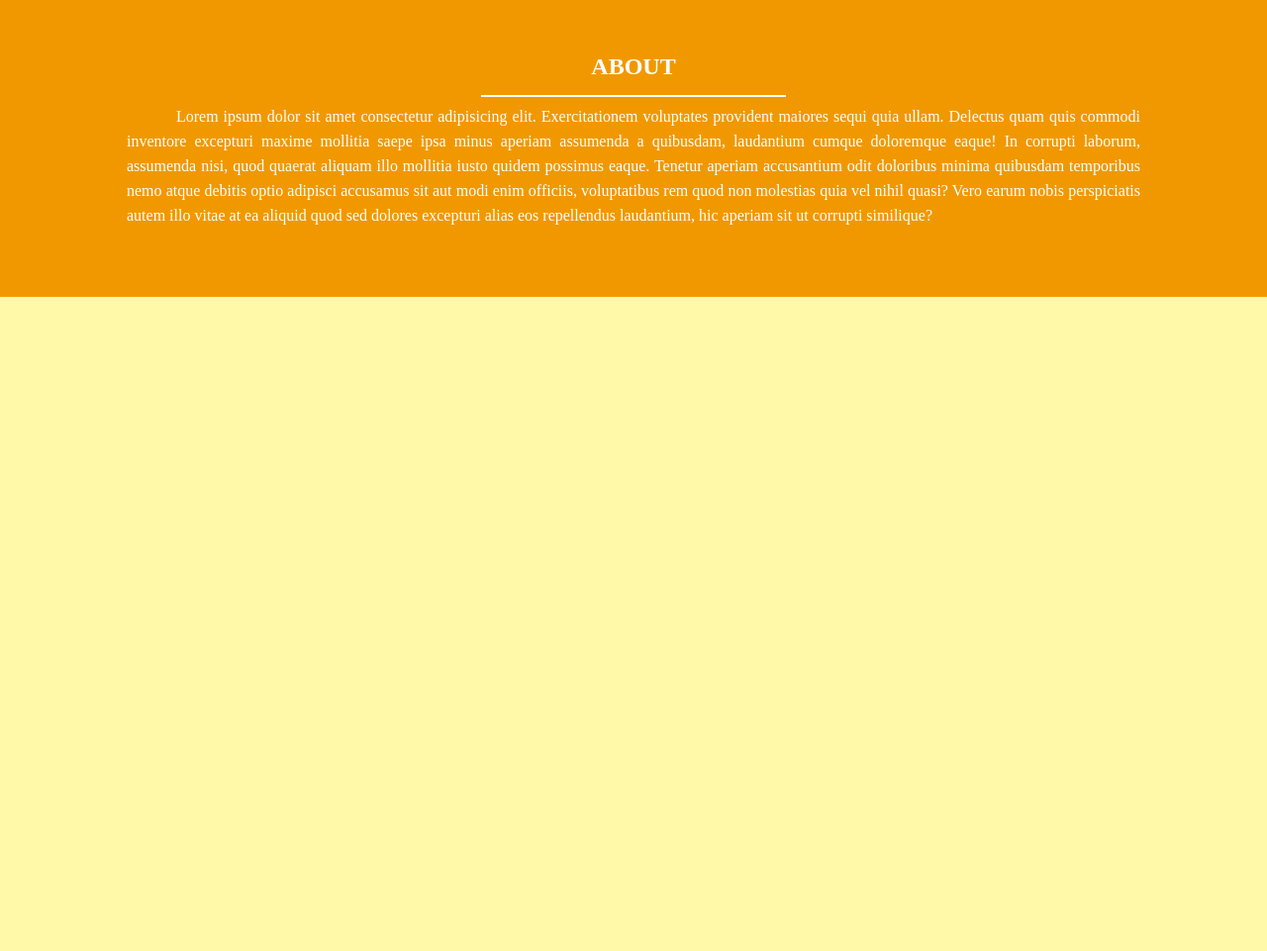
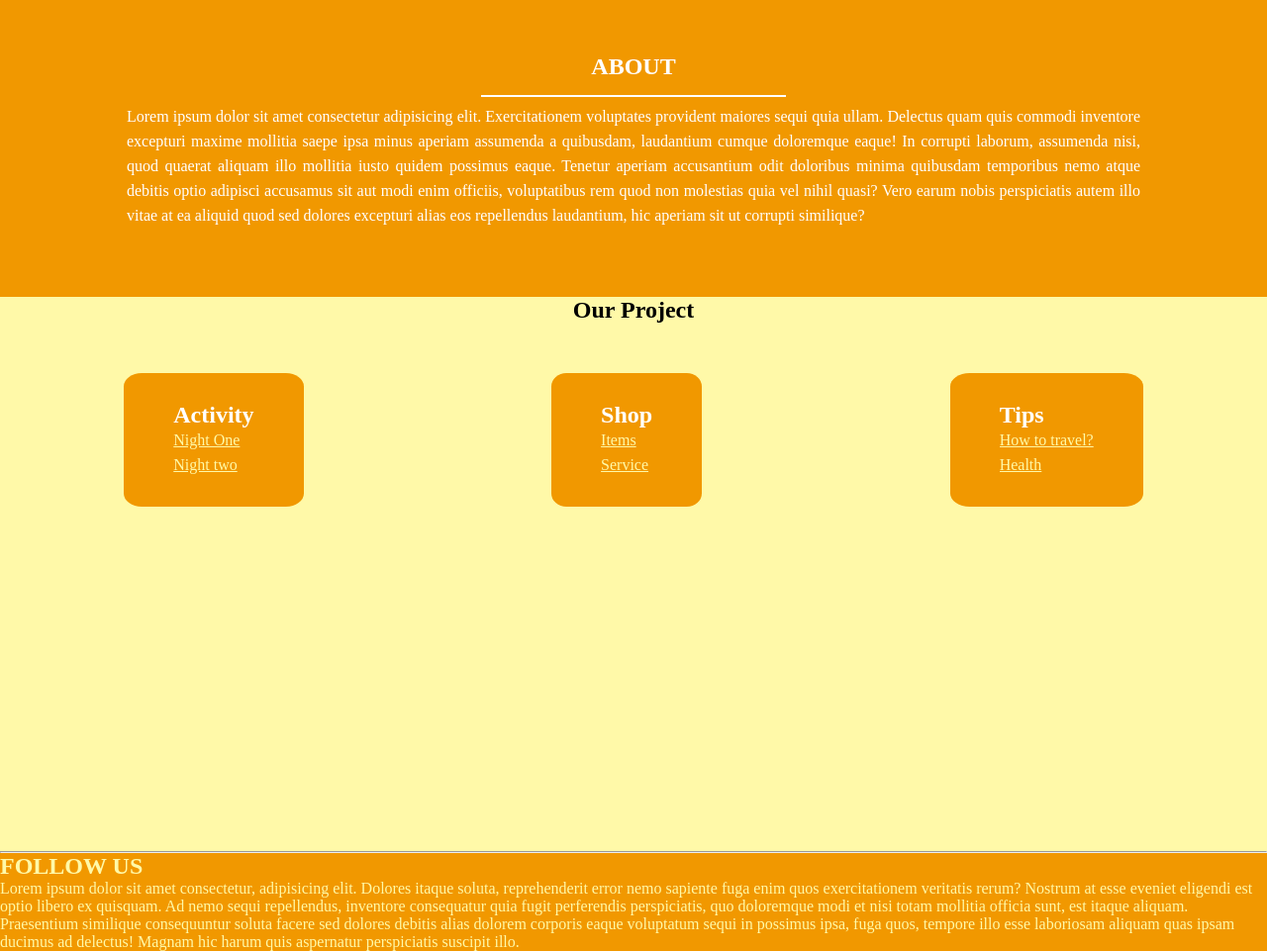
Before and after one commit to irzafai/Belajar-aja, a plain HTML site: page Simple project.html in a window 1280 px wide. Shown: the part 815-1776 px from the top of the page at 99% size. Before the commit the page ends 1115 px from the top, so only its background shows below. Drawn offline with Linux system fonts and the light colour scheme.

Commit message:
belajar aja

```diff
--- a/Simple project.html
+++ b/Simple project.html
@@ -1,22 +1,26 @@
 <!DOCTYPE html>
 <html lang="en">
+
 <head>
     <meta charset="UTF-8">
     <meta name="viewport" content="width=device-width, initial-scale=1.0">
     <title>Document</title>
 </head>
 <style>
-*{
+    * {
         margin: 0;
         padding: 0;
         box-sizing: border-box;
         font-family: 'montserrat';
         scroll-behavior: smooth;
+        overflow-x: hidden;
     }
-body{
+
+    body {
         background-color: #fff9a8;
     }
-.nav{
+
+    .nav {
         position: fixed;
         background-color: #fff9a8;
         left: 0;
@@ -26,40 +30,48 @@ background-color: #fff9a8;
         justify-content: center;
         z-index: 10;
     }
-.nav ul{
+
+    .nav ul {
         display: flex;
     }
-.nav ul li{
+
+    .nav ul li {
         list-style: none;
-    margin-left: 5px;
     }
-.nav ul li a{
+
+    .nav ul li a {
         text-decoration: none;
-    padding: 6px 15px;
+        /* padding: 6px 15px; */
+        margin: 10px;
         color: #f19800;
         font-size: 20px;
         font-weight: bold;
     }
+
     .nav ul li a:hover,
     .nav ul li a:active {
         background-color: #f19800;
         color: white;
         border-radius: 10px;
     }
-.hero{
+
+    .hero {
         height: 100vh;
         position: relative;
         overflow: hidden;
     }
-.hero img{
+
+    .hero img {
         position: absolute;
         width: 100%;
         height: 100%;
         object-fit: cover;
     }
-#landing{
+
+    #landing {
         height: 100vh;
     }
+
     #landing h1 {
         position: absolute;
         z-index: 2;
@@ -70,56 +82,99 @@ overflow: hidden;
         color: white;
         text-align: center;
     }
-.btn{
+
+    .btn {
         position: absolute;
         top: 80%;
         z-index: 9;
         margin: 0 auto;
         left: 50%;
-transform: translate(-50%,-50%);
+        transform: translate(-50%, -50%);
         text-decoration: none;
         padding: 12px 20px;
         border-radius: 10px;
         background-color: #f19800;
         color: white;
         font-size: 25px;
-box-shadow: 5px 0 15px rgb(85,85,0.8);
+        box-shadow: 5px 0 15px rgb(85, 85, 0.8);
     }
-#landing::before{
-content: "";
-position: absolute;
-bottom: 0;
-width: 100%;
-height: 100px;
-background: linear-gradient(to top,#f19800,transparant);
 
-}
-#about{
+
+
+    #about {
         padding: 70px 0;
         line-height: 25px;
         color: #fff;
         background-color: #f19800;
     }
-.content{
+
+    .content {
         z-index: 5;
         position: relative;
         text-align: center;
         width: 80%;
         margin: 0 auto;
     }
-.content hr{
+
+    .content hr {
         width: 30%;
         border: 1px solid #fff;
         text-align: center;
         display: inline-block;
     }
-.content p{
+
+    .content p {
         text-align: justify;
-    text-indent: 50px;
     }
 
+    .project{
+        width: 100vw;
+        height: 70vh;
+    }
+    .title-project{
+        display: flex;
+        justify-content: center;
+    }
+    .card-area{
+        width: 100%;
+        display: flex;
+        justify-content: space-around;
+        margin-top: 50px;
+    }
 
+    .card{
+        background: #ffff;
+        padding: 30px 50px;
+        line-height: 25px;
+        color: #fff;
+        background-color: #f19800;
+        border-radius: 10%;
+        text-decoration: solid;
+        list-style: none;
+        color: white;
+    }
+    .card ul li a{
+color: #fff9a8;
+text-decoration: bold;
+background-color: #f19800;
+    }
+    .card ul li a:hover,
+    .card ul li a:active {
+        background-color: #f19800;
+        color: white;
+        border-radius: 10px;
+    }
 
+    .sosial-media {
+        margin: 0;
+        padding: 0;
+        background-color: #f19800;
+        color: #fff9a8;
+        display: flex;
+        justify-content: center;
+        flex-direction: column;
+
+    }
 </style>
 
 
@@ -127,10 +182,12 @@ background: linear-gradient(to top,#f19800,transparant);
 <body>
     <section id="landing">
         <div class="nav">
-<ul><li><a href="#">HOME</a></li>
+            <ul>
+                <li><a href="#">HOME</a></li>
                 <li><a href="index.html">ABOUT</a></li>
                 <li><a href="#">CONTACT</a></li>
-<li><a href="Buat baru.html">PORTOFOLIO</a></li></ul>
+                <li><a href="Buat baru.html">PORTOFOLIO</a></li>
+            </ul>
 
         </div>
         <div class="hero">
@@ -138,15 +195,63 @@ background: linear-gradient(to top,#f19800,transparant);
         </div>
         <a href="#" class="btn">Let's Travel</a>
     </section>
+
     <section id="about">
         <div class="content">
             <h1>ABOUT</h1>
             <hr>
-<p>Lorem ipsum dolor sit amet consectetur adipisicing elit. Exercitationem voluptates provident maiores sequi quia ullam. Delectus quam quis commodi inventore excepturi maxime mollitia saepe ipsa minus aperiam assumenda a quibusdam, laudantium cumque doloremque eaque! In corrupti laborum, assumenda nisi, quod quaerat aliquam illo mollitia iusto quidem possimus eaque. Tenetur aperiam accusantium odit doloribus minima quibusdam temporibus nemo atque debitis optio adipisci accusamus sit aut modi enim officiis, voluptatibus rem quod non molestias quia vel nihil quasi? Vero earum nobis perspiciatis autem illo vitae at ea aliquid quod sed dolores excepturi alias eos repellendus laudantium, hic aperiam sit ut corrupti similique?</p>
+            <p>Lorem ipsum dolor sit amet consectetur adipisicing elit. Exercitationem voluptates provident maiores
+                sequi quia ullam. Delectus quam quis commodi inventore excepturi maxime mollitia saepe ipsa minus
+                aperiam assumenda a quibusdam, laudantium cumque doloremque eaque! In corrupti laborum, assumenda nisi,
+                quod quaerat aliquam illo mollitia iusto quidem possimus eaque. Tenetur aperiam accusantium odit
+                doloribus minima quibusdam temporibus nemo atque debitis optio adipisci accusamus sit aut modi enim
+                officiis, voluptatibus rem quod non molestias quia vel nihil quasi? Vero earum nobis perspiciatis autem
+                illo vitae at ea aliquid quod sed dolores excepturi alias eos repellendus laudantium, hic aperiam sit ut
+                corrupti similique?</p>
         </div>
     </section>
-<script src="script.js"></script>
-<!--Comment-->
+    <section class="project" id="project">
+        <div class="title-project">
+            <h1>Our Project</h1>
+        </div>
+        <div class="card-area">
+            <div class="card">
+                <h2>Activity</h2>
+                <ul>
+                    <li><a href="#">Night One</a></li>
+                    <li><a href="#">Night two</a></li>
+                </ul>
+            </div>
+            <div class="card">
+                <h2>Shop</h2>
+                <ul>
+                    <li><a href="#">Items</a></li>
+                    <li><a href="#">Service</a></li>
+                </ul>
+            </div>
+            <div class="card">
+                <h2>Tips</h2>
+                <ul>
+                    <li><a href="#">How to travel?</a></li>
+                    <li><a href="#">Health</a></li>
+                </ul>
+            </div>
+
+
+
+
+        </div>
+
+    </section>
+
+    <section>
+        <div class="sosial-media">
+            <hr>
+            <h1>FOLLOW US</h1>
+           <p>Lorem ipsum dolor sit amet consectetur, adipisicing elit. Dolores itaque soluta, reprehenderit error nemo sapiente fuga enim quos exercitationem veritatis rerum? Nostrum at esse eveniet eligendi est optio libero ex quisquam. Ad nemo sequi repellendus, inventore consequatur quia fugit perferendis perspiciatis, quo doloremque modi et nisi totam mollitia officia sunt, est itaque aliquam. Praesentium similique consequuntur soluta facere sed dolores debitis alias dolorem corporis eaque voluptatum sequi in possimus ipsa, fuga quos, tempore illo esse laboriosam aliquam quas ipsam ducimus ad delectus! Magnam hic harum quis aspernatur perspiciatis suscipit illo.</p>
+        </div>
+    </section>
 
 </body>
+
 </html>
```
Lines whose indentation alone changed are shown as unchanged.
